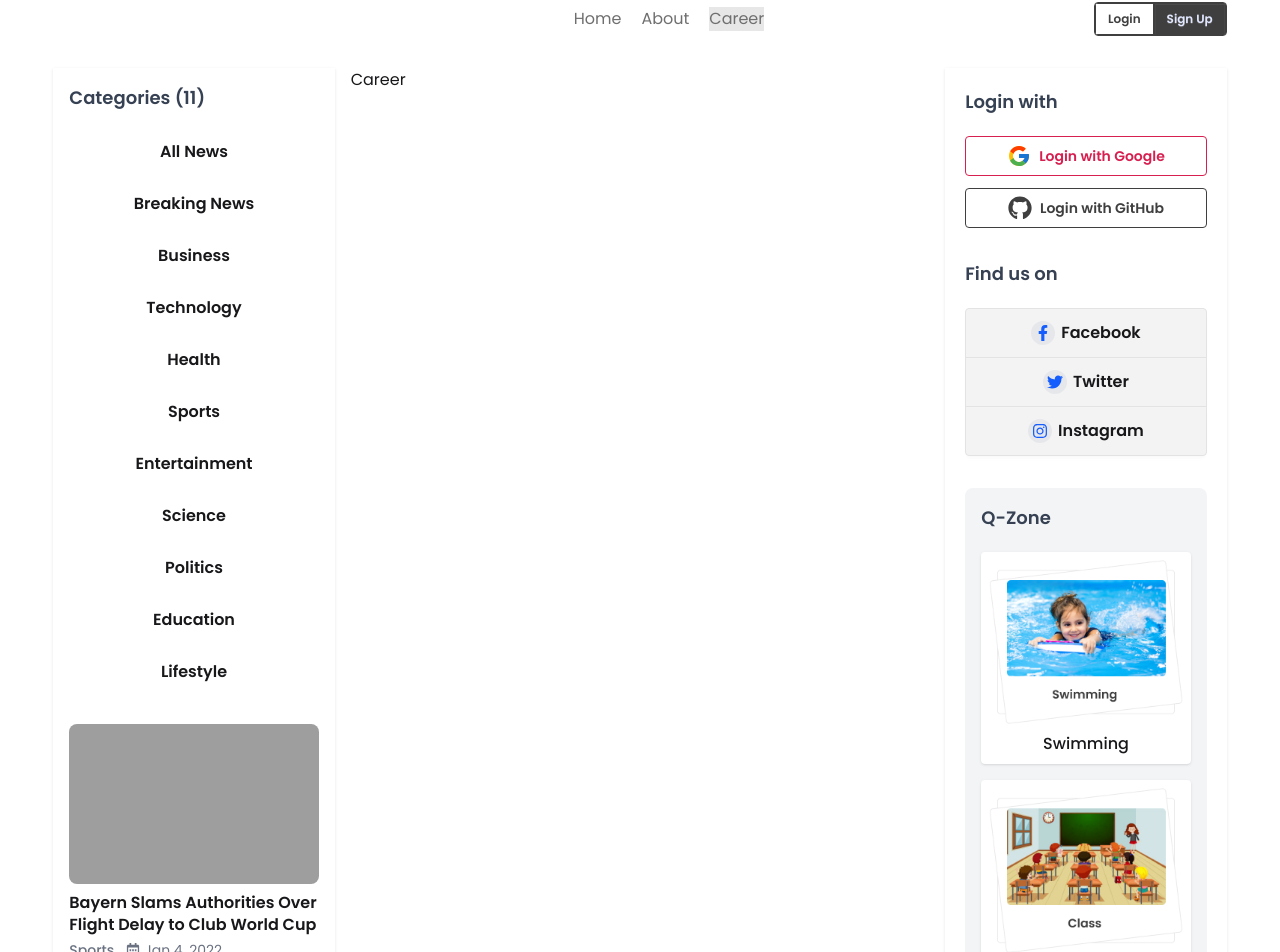
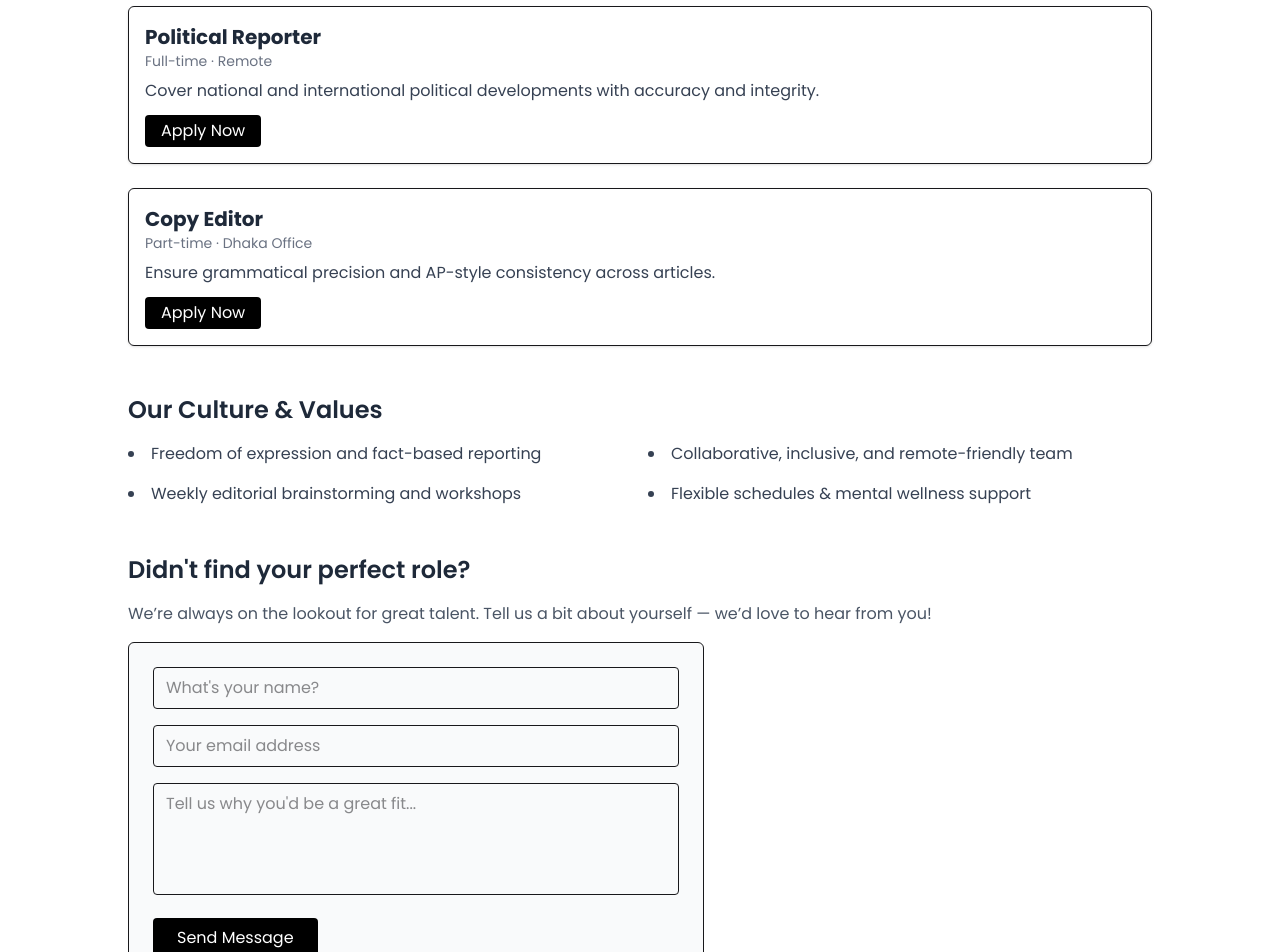
Before and after one commit to Rajib-Ahmed32/dragon-news, a React (Vite) app: page /career in a window 1280 px wide. Shown: the part 252-1204 px from the top of the page. Built offline with nearby package versions, Linux system fonts and the light colour scheme; no server answers; grey boxes are pictures that could not be loaded.

Commit message:
Added Career page with job listings, culture section, and contact form

```diff
--- /dev/null
+++ b/src/components/CareerContactForm.jsx
@@ -0,0 +1,72 @@
+import { useState } from "react";
+
+const CareerContactForm = () => {
+  const [form, setForm] = useState({ name: "", email: "", message: "" });
+  const [submitted, setSubmitted] = useState(false);
+
+  const handleChange = (e) =>
+    setForm({ ...form, [e.target.name]: e.target.value });
+
+  const handleSubmit = (e) => {
+    e.preventDefault();
+    setSubmitted(true);
+    setForm({ name: "", email: "", message: "" });
+  };
+
+  return (
+    <div className="mb-12">
+      <h2 className="text-2xl font-semibold text-gray-800 mb-4">
+        Didn't find your perfect role?
+      </h2>
+      <p className="mb-4 text-gray-600">
+        We’re always on the lookout for great talent. Tell us a bit about
+        yourself — we’d love to hear from you!
+      </p>
+
+      <form
+        onSubmit={handleSubmit}
+        className="bg-gray-50 border p-6 rounded-md space-y-4 max-w-xl"
+      >
+        <input
+          type="text"
+          name="name"
+          value={form.name}
+          onChange={handleChange}
+          placeholder="What's your name?"
+          required
+          className="w-full border px-3 py-2 rounded"
+        />
+        <input
+          type="email"
+          name="email"
+          value={form.email}
+          onChange={handleChange}
+          placeholder="Your email address"
+          required
+          className="w-full border px-3 py-2 rounded"
+        />
+        <textarea
+          name="message"
+          value={form.message}
+          onChange={handleChange}
+          placeholder="Tell us why you'd be a great fit..."
+          className="w-full border px-3 py-2 rounded h-28 resize-none"
+        />
+        <button
+          type="submit"
+          className="bg-black text-white px-6 py-2 rounded hover:bg-gray-800"
+        >
+          Send Message
+        </button>
+
+        {submitted && (
+          <p className="text-green-600 mt-2">
+            Thanks for reaching out — we’ll be in touch soon!
+          </p>
+        )}
+      </form>
+    </div>
+  );
+};
+
+export default CareerContactForm;
--- /dev/null
+++ b/src/components/CareerIntro.jsx
@@ -0,0 +1,13 @@
+const CareerIntro = () => (
+  <section className="mb-12">
+    <h2 className="text-2xl font-semibold text-gray-800 mb-4">Why Join Us?</h2>
+    <p className="text-gray-600">
+      At <strong>The Dragon News</strong>, we believe in journalistic integrity,
+      editorial freedom, and bold storytelling. Our diverse team works remotely
+      and in our local newsroom, supported with growth opportunities and a
+      people-first culture.
+    </p>
+  </section>
+);
+
+export default CareerIntro;
--- /dev/null
+++ b/src/components/CultureSection.jsx
@@ -0,0 +1,15 @@
+const CultureSection = () => (
+  <section className="mb-12">
+    <h2 className="text-2xl font-semibold text-gray-800 mb-4">
+      Our Culture & Values
+    </h2>
+    <ul className="grid sm:grid-cols-2 gap-4 text-gray-700 list-disc list-inside">
+      <li>Freedom of expression and fact-based reporting</li>
+      <li>Collaborative, inclusive, and remote-friendly team</li>
+      <li>Weekly editorial brainstorming and workshops</li>
+      <li>Flexible schedules & mental wellness support</li>
+    </ul>
+  </section>
+);
+
+export default CultureSection;
--- /dev/null
+++ b/src/components/JobList.jsx
@@ -0,0 +1,42 @@
+const jobs = [
+  {
+    id: 1,
+    title: "Political Reporter",
+    type: "Full-time",
+    location: "Remote",
+    summary:
+      "Cover national and international political developments with accuracy and integrity.",
+  },
+  {
+    id: 2,
+    title: "Copy Editor",
+    type: "Part-time",
+    location: "Dhaka Office",
+    summary:
+      "Ensure grammatical precision and AP-style consistency across articles.",
+  },
+];
+
+const JobList = () => (
+  <section className="mb-12">
+    <h2 className="text-2xl font-semibold text-gray-800 mb-4">
+      Open Positions
+    </h2>
+    <div className="space-y-6">
+      {jobs.map((job) => (
+        <div key={job.id} className="p-4 border rounded-md shadow-sm">
+          <h3 className="text-xl font-bold text-gray-800">{job.title}</h3>
+          <p className="text-sm text-gray-500">
+            {job.type} · {job.location}
+          </p>
+          <p className="text-gray-700 mt-2">{job.summary}</p>
+          <button className="mt-3 bg-black text-white px-4 py-1 rounded hover:bg-gray-800">
+            Apply Now
+          </button>
+        </div>
+      ))}
+    </div>
+  </section>
+);
+
+export default JobList;
--- a/src/components/Navbar.jsx
+++ b/src/components/Navbar.jsx
@@ -10,10 +10,26 @@ const Navbar = () => {
     <div className="flex justify-between items-center">
       <div className="hidden md:block flex-1"></div>
       <div className="nav flex flex-1 gap-3 md:gap-5 text-accent">
-        <NavLink to="/">Home</NavLink>
-        <NavLink to="/about">About</NavLink>
-        <NavLink to="/career">Career</NavLink>
+        <NavLink
+          to="/"
+          className="hover:text-primary hover:underline transition duration-200"
+        >
+          Home
+        </NavLink>
+        <NavLink
+          to="/about"
+          className="hover:text-primary hover:underline transition duration-200"
+        >
+          About
+        </NavLink>
+        <NavLink
+          to="/career"
+          className="hover:text-primary hover:underline transition duration-200"
+        >
+          Career
+        </NavLink>
       </div>
+
       <div className="login-btn flex items-center gap-3 sm:gap-5">
         {user ? (
           <div className="flex items-center gap-3">
--- a/src/components/SocialLogin.jsx
+++ b/src/components/SocialLogin.jsx
@@ -11,7 +11,7 @@ const SocialLogin = () => {
   const handleGoogleLogin = async () => {
     try {
       const userCredential = await signInWithGoogle();
-      setUser(userCredential.user); // Update the user state with the logged-in user
+      setUser(userCredential.user);
       toast.success("Signed in with Google!");
     } catch (error) {
       toast.error("Google sign-in failed.");
@@ -21,8 +21,7 @@ const SocialLogin = () => {
   const handleGitHubLogin = async () => {
     try {
       const userCredential = await signInWithGitHub();
-      console.log(userCredential.user);
-      setUser(userCredential.user); // Update the user state with the logged-in user
+      setUser(userCredential.user);
       toast.success("Signed in with GitHub!");
     } catch (error) {
       toast.error("GitHub sign-in failed.");
--- a/src/pages/About.jsx
+++ b/src/pages/About.jsx
@@ -16,7 +16,7 @@ const About = () => {
 
       <main>
         <section className="mb-10">
-          <h1 className="text-3xl font-bold mb-4 text-gray-800">
+          <h1 className="text-center text-3xl font-bold mb-4 text-gray-800">
             About The Dragon News
           </h1>
           <p className="mb-4 text-lg text-gray-700 leading-relaxed">
--- a/src/pages/Career.jsx
+++ /dev/null
@@ -1,7 +0,0 @@
-import React from "react";
-
-const Career = () => {
-  return <div>Career</div>;
-};
-
-export default Career;
--- /dev/null
+++ b/src/pages/CareerPage.jsx
@@ -0,0 +1,40 @@
+import CareerIntro from "../components/CareerIntro";
+import JobList from "../components/JobList";
+import CultureSection from "../components/CultureSection";
+import CareerContactForm from "../components/CareerContactForm";
+import Navbar from "../components/Navbar";
+
+const jobs = [
+  {
+    id: 1,
+    title: "Frontend Developer",
+    location: "Remote",
+    description: "React, Tailwind, Vite experience preferred.",
+    link: "/apply/frontend-developer",
+  },
+  {
+    id: 2,
+    title: "Backend Engineer",
+    location: "Dhaka Office",
+    description: "Node.js, Express, and MongoDB stack.",
+    link: "/apply/backend-engineer",
+  },
+];
+
+const CareerPage = () => {
+  return (
+    <div className="w-11/12 max-w-5xl mx-auto py-8">
+      <header>
+        <Navbar />
+      </header>
+      <div className="">
+        <CareerIntro />
+        <JobList jobs={jobs} />
+        <CultureSection />
+        <CareerContactForm />
+      </div>
+    </div>
+  );
+};
+
+export default CareerPage;
```
Also changed, not shown: src/routes/router.jsx (+5 -5 lines).
